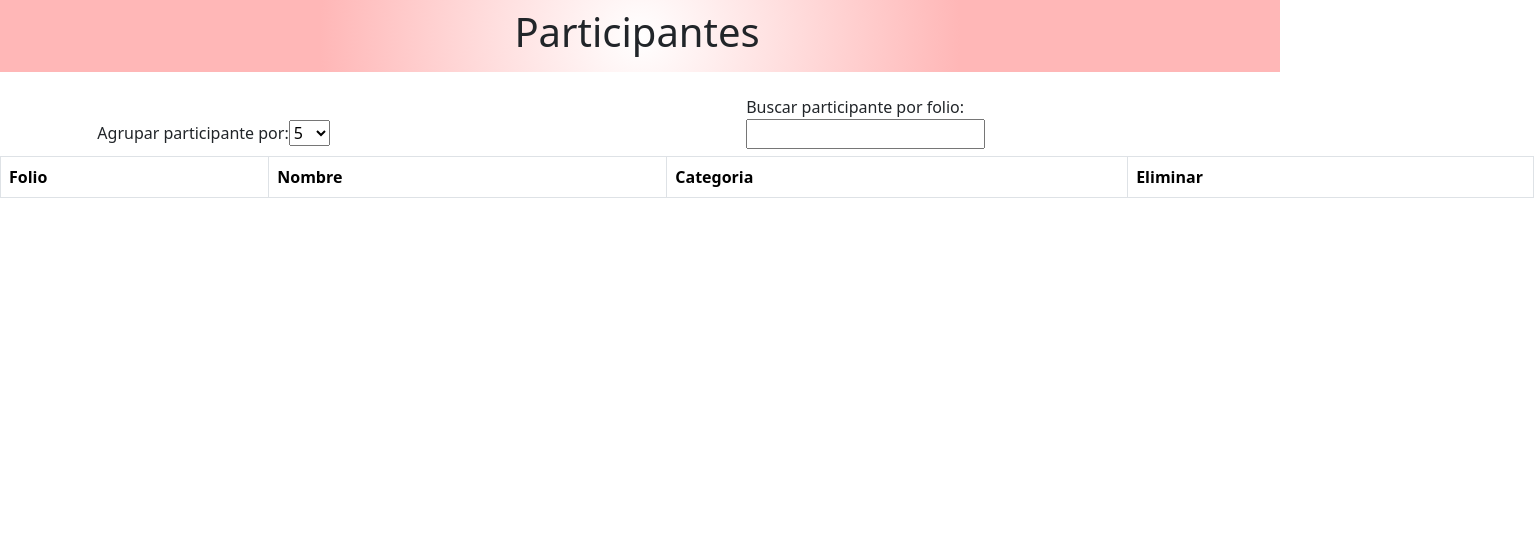
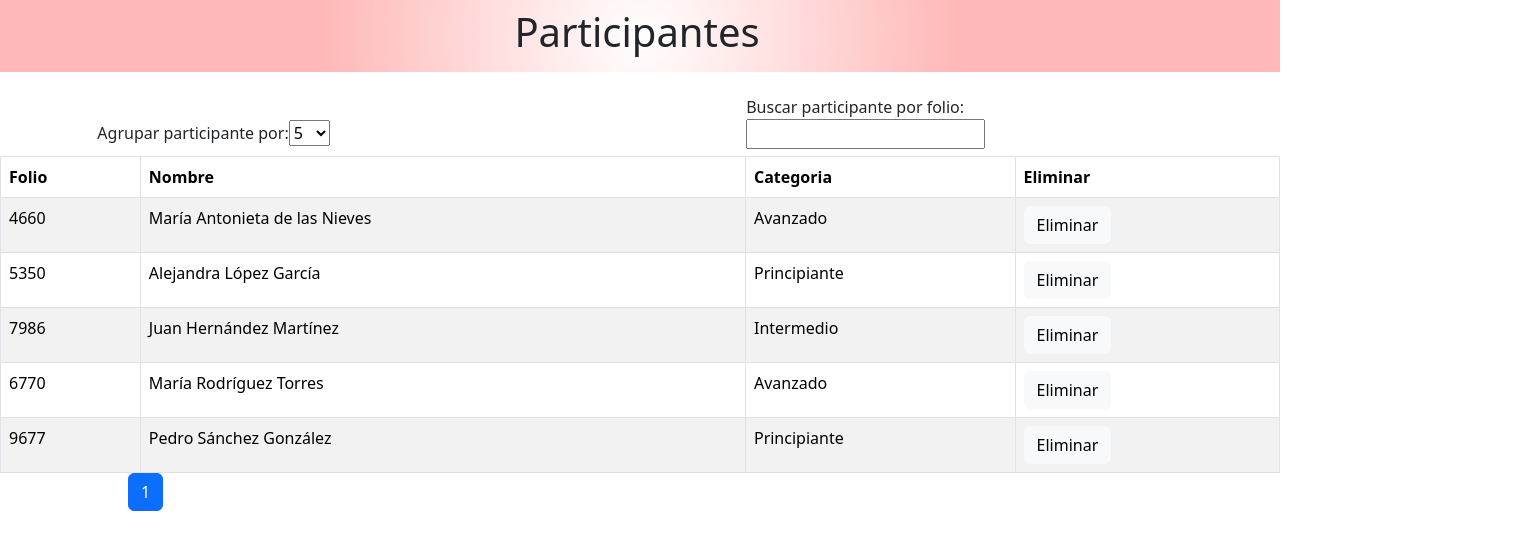
Before and after one commit to kato223272/ProyectoArbol, a React (Create React App) app: page / in a window 1280 px wide. Shown: the top 550 px of the page, 1534 px wide, since content can reach past the window. Built offline with nearby package versions, Linux system fonts and the light colour scheme.

Commit message:
Avance sin terminar para actualizar tabla post-eliminar

```diff
--- a/src/ComponentesExtras/Tabla.css
+++ b/src/ComponentesExtras/Tabla.css
@@ -1,7 +1,3 @@
-.Tablita{
-    margin-right: 40%;
-
-}
 .agrupar{
     margin-left: 15.5%;
 }
--- a/src/ComponentesExtras/Tabla.jsx
+++ b/src/ComponentesExtras/Tabla.jsx
@@ -2,6 +2,7 @@ import React, { useState } from "react";
 import { Table, Button, FormGroup } from "react-bootstrap";
 import "./Tabla.css";
 import { Col, Row, Form } from "react-bootstrap";
+import { render } from "@testing-library/react";
 
 class Nodo{
   constructor(folio, categoria, nombre){
@@ -12,7 +13,10 @@ class Nodo{
     this.derecha = null;
   }
 
-  getParticipante(){ return this; }
+  getParticipante(){
+    var arreglo =  {folio: this.folio, categoria: this.categoria, nombre: this.nombre};
+    return arreglo; }
+  get
   getFolio(){ return this.folio; }
   getCategoria(){ return this.categoria; }
   getNombre(){ return this.nombre; }
@@ -37,13 +41,12 @@ class ArbolParticipantes{
     return this.encontrarNodo(this.raiz, folio);
   }
 
+  eliminarParticipante(folio){
+    this.raiz = this.eliminarNodo(this.raiz, folio);
+  }
+
   encontrarNodo(nodo, folio){
-    if(nodo === null || nodo === undefined){
-      return null;
-    }
-
-
-    if(folio === nodo.folio ){
+    if(folio === nodo.folio || nodo === null){
       return nodo;
     }
 
@@ -189,6 +192,10 @@ class ArbolParticipantes{
     return arreglo;
   }
 
+  encontrarNodo(folio){
+    return this.encontrarNodo(this.raiz, folio);
+  }
+
 
 }
 //---------------------------------------------------------------------------------------------------------------------------
@@ -200,6 +207,7 @@ const Historial = () => {
   const [Categorias, setCategorias] = useState({});
   // const [participanteIdSeleccionado, setparticipanteIdSeleccionado] = useState(null);
   const [participantePerPage, setparticipantePerPage] = useState(5);
+  const [alumnosArbol, setAlumnosArbol] = useState([]);
   const [currentPage, setCurrentPage] = useState(1);
   const [searchFolio, setSearchFolio] = useState('');
   const [folio, setfolio] = useState(null);
@@ -228,22 +236,6 @@ const Historial = () => {
     return numero;
   }
 
-  const creacionAlumno = (participante) =>{
-    if(nombre.trim()!=="" && categoria !== "Escoja la categoría"){
-      setNombres((prevState) => ({
-        ...prevState,
-        [participante]: nombre,
-      }));
-      setCategorias((prevState) => ({
-        ...prevState,
-        [participante]: categoria,
-      }));
-    }
-    else{
-      console.log("vacio");
-    }
-  }
-
 
   useState(() => {
     const participante = [
@@ -260,11 +252,20 @@ const Historial = () => {
 
   });
 
+  const handleAlumnoChange = (event, folio) =>{
+    arbolParticipantes.eliminarParticipante(folio);
+    console.log("no sirvo")
+    console.log(arbolParticipantes.toArrayArbol(arbolParticipantes.raiz));
+    console.log(arbolParticipantes );
+
+    setAlumnosArbol(arbolParticipantes);
+  }
+
   const renderizarParticipantes = () => {
-    return(
+     return(
       <Row>
         <Col className="Tablita">
-          <Table id="Tablita" striped bordered style={{ width: "340%" }}>
+          <Table id="Tablita" striped bordered style={{ width: "100%", margin:'0 auto' }}>
             <thead>
               <tr>
                 <th>Folio</th>
@@ -274,15 +275,18 @@ const Historial = () => {
               </tr>
             </thead>
             <tbody>
-              {currentparticipante.map((participante) => (
+              {alumnos.map((participante) => (
                 <tr key={participante.folio}>
                   <td>{participante.folio}</td>
                   <td>{participante.nombre}</td>
-                  <td>{Categorias[participante.folio]}</td>
+                  <td>{participante.categoria}</td>
                   <td>
                     <Button
                       variant="light"
                       color="blue"
+                      onClick={() => {
+                        handleAlumnoChange(participante.folio);
+                      }}
                     >Eliminar</Button>
                   </td>
                 </tr>
@@ -295,10 +299,9 @@ const Historial = () => {
   }
 
   //----------------------------------------------------Tabla-------------------------------------------------------------
-  const arbol = new ArbolParticipantes();
 
-  const alumnos = arbol.toArrayArbol(arbol.raiz);
-  console.log(alumnos);
+  const alumnos = arbolParticipantes.toArrayArbol(arbolParticipantes.raiz);
+
   const indexOfLastparticipante = currentPage * participantePerPage;
   const indexOfFirstparticipante =
     indexOfLastparticipante - participantePerPage;
@@ -334,7 +337,7 @@ const Historial = () => {
               <input
                 type="text"
                 value={searchFolio}
-                onChange={handleSearchIdChange}
+                onChange={() => handleSearchIdChange()}
               />
             </div>
           </Col>
```
